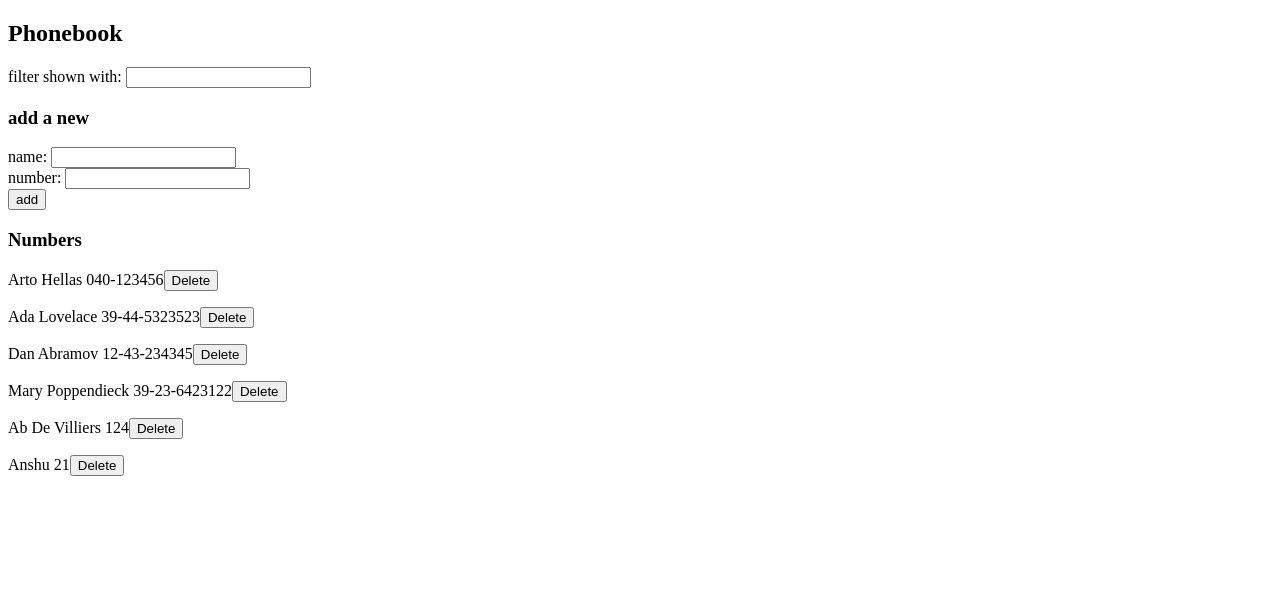
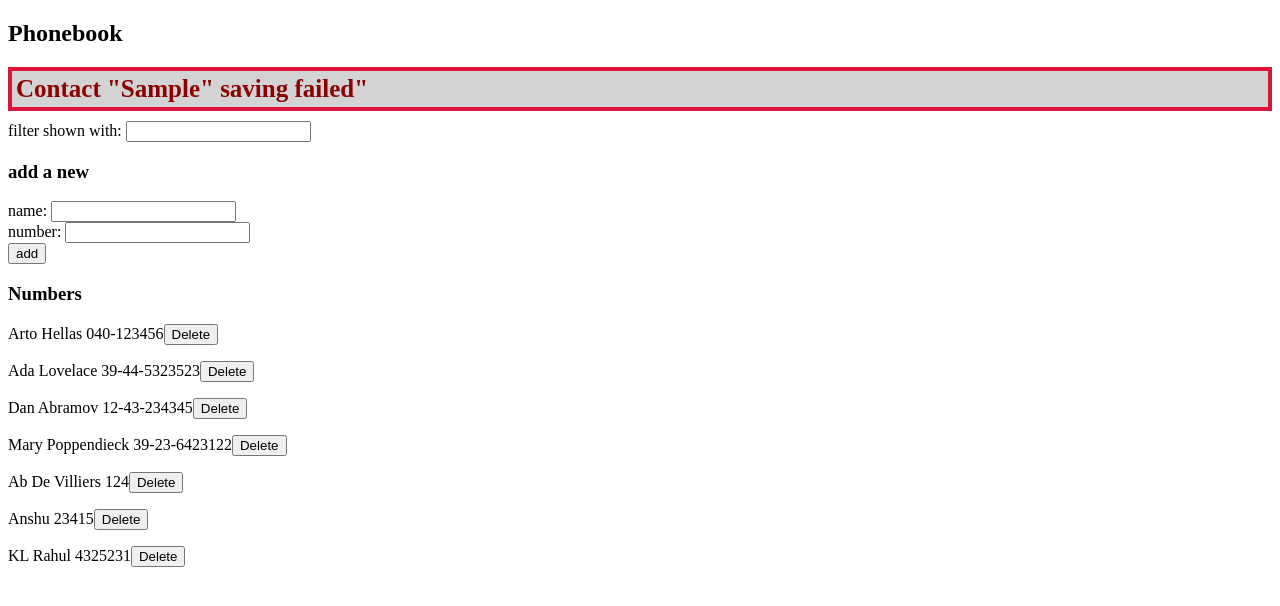
Before and after one commit to Anshuak/fullstackopen, a React (Create React App) app in the folder part2/phonebook/: page / in a window 1280 px wide. Both pictures are taken after typing "Sample", "Sample" into the empty fields and a click on the button "add". Shown: the top 606 px of the page. Built offline with nearby package versions, Linux system fonts and the light colour scheme; no server answers; data requests are answered from the project's data file.

Commit message:
exercise 2.19-2.20 completed

```diff
--- a/part2/phonebook/db.json
+++ b/part2/phonebook/db.json
@@ -27,8 +27,13 @@
     },
     {
       "name": "Anshu",
-      "number": "21",
+      "number": "23415",
       "id": 7
+    },
+    {
+      "name": "KL Rahul",
+      "number": "4325231",
+      "id": 8
     }
   ]
 }
--- a/part2/phonebook/src/App.js
+++ b/part2/phonebook/src/App.js
@@ -3,12 +3,14 @@ import Filter from "./components/Filter";
 import PersonForm from "./components/PersonForm";
 import Persons from "./components/Persons";
 import personService from "./services/persons";
+import Notification from "./components/Notification";
 
 const App = () => {
   const [persons, setPersons] = useState([]);
   const [newName, setNewName] = useState("");
   const [newNumber, setNewNumber] = useState("");
   const [filter, setFilter] = useState("");
+  const [notification, setNotification] = useState(null);
 
   useEffect(() => {
     personService
@@ -35,24 +37,46 @@ const App = () => {
     ) {
       personService
         .update(pdata.id, { ...pdata, number: newNumber })
-        .then((response) =>
+        .then((response) => {
           setPersons(
             persons.map((person) =>
               person.id === pdata.id ? response : person
             )
-          )
-        )
-        .catch((err) => console.log(err));
+          );
+          setNotification({
+            message: `Phone number of ${newName} is successfully updated`,
+            isError: false,
+          });
+        })
+        .catch((err) => {
+          console.log(err);
+          setNotification({
+            message: `Updation Failed. ${newName}'s phone number is not updated`,
+            isError: true,
+          });
+        });
     }
 
     if (!pdata) {
       personService
         .create({ name: newName, number: newNumber })
-        .then((response) => setPersons([...persons, response]))
-        .catch((err) => console.log(err));
+        .then((response) => {
+          setPersons([...persons, response]);
+          setNotification({ message: `Added ${newName}`, isError: false });
+        })
+        .catch((err) => {
+          console.log(err);
+          setNotification({
+            message: `Contact "${newName}" saving failed"`,
+            isError: true,
+          });
+        });
     }
     setNewName("");
     setNewNumber("");
+    setTimeout(() => {
+      setNotification(null);
+    }, 5000);
   };
 
   const handleFilter = (e) => setFilter(e.target.value);
@@ -63,8 +87,21 @@ const App = () => {
         .deletePerson(id)
         .then((response) => {
           setPersons(persons.filter((person) => person.id !== id));
+          setNotification({
+            message: `Information of ${name} has been successfully deleted from the server`,
+            isError: false,
+          });
         })
-        .catch((err) => console.log(err));
+        .catch((err) => {
+          console.log(err);
+          setNotification({
+            message: `Deletion failed... Information of ${name} is not deleted from the server`,
+            isError: true,
+          });
+        });
+      setTimeout(() => {
+        setNotification(null);
+      }, 5000);
     }
   };
 
@@ -78,6 +115,7 @@ const App = () => {
   return (
     <div>
       <h2>Phonebook</h2>
+      <Notification notification={notification} />
       <Filter handleFilter={handleFilter} filter={filter} />
       <h3>add a new</h3>
       <PersonForm
--- /dev/null
+++ b/part2/phonebook/src/components/Notification.js
@@ -0,0 +1,12 @@
+import React from "react";
+
+const Notification = ({ notification }) => {
+  if (notification === null) return null;
+  return (
+    <div className={`${notification.isError ? "error" : "success"}`}>
+      {notification.message}
+    </div>
+  );
+};
+
+export default Notification;
--- /dev/null
+++ b/part2/phonebook/src/index.css
@@ -0,0 +1,18 @@
+.success {
+  border: 4px solid green;
+  padding: 4px;
+  margin-bottom: 10px;
+  background-color: lightgrey;
+  color: darkgreen;
+  font-weight: bold;
+  font-size: 25px;
+}
+.error {
+    border: 4px solid crimson;
+    padding: 4px;
+    margin-bottom: 10px;
+    background-color: lightgrey;
+    color: darkred;
+    font-weight: bold;
+    font-size: 25px;
+  }
--- a/part2/phonebook/src/index.js
+++ b/part2/phonebook/src/index.js
@@ -1,4 +1,5 @@
 import * as ReactDOMClient from "react-dom/client";
+import "./index.css";
 import App from "./App";
 
 const container = document.getElementById("root");
```
